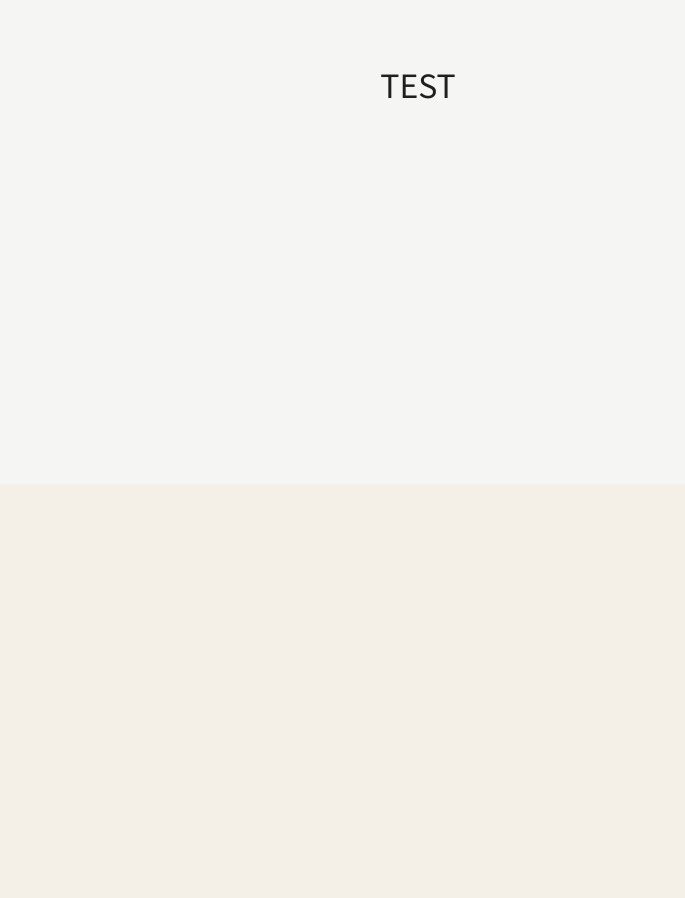
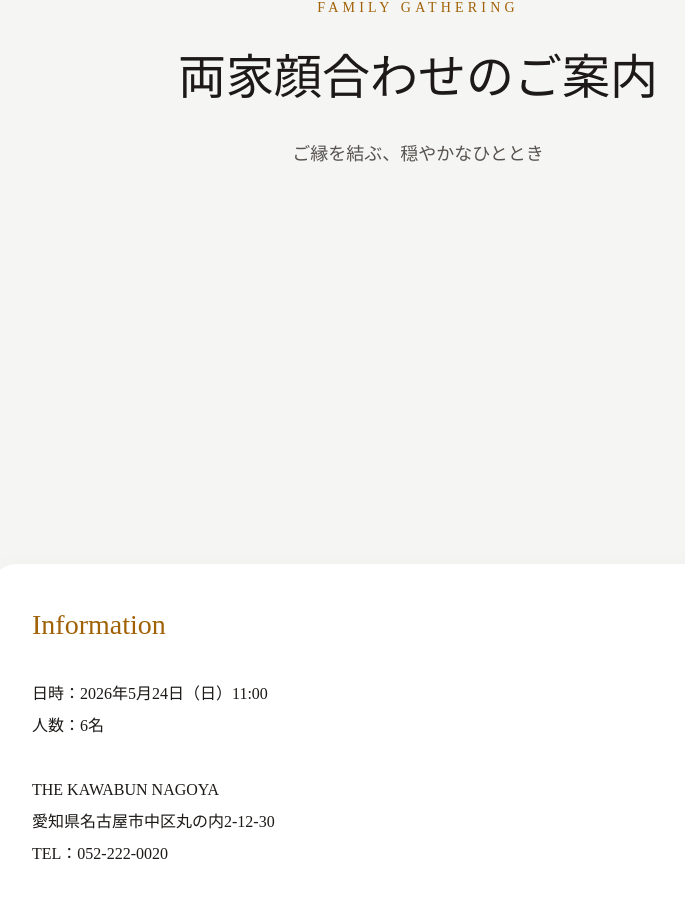
Before and after one commit to g-ambe/family-invitation, a React (Vite) app: page / in a window 1280 px wide. Shown: the part 316-1214 px from the top of the page, without its empty margins (222-907 px from the left). Before the commit the page ends 800 px from the top, so only its background shows below. Built offline with nearby package versions, Linux system fonts and the light colour scheme.

Commit message:
Update App.jsx

```diff
--- a/src/App.jsx
+++ b/src/App.jsx
@@ -1,16 +1,96 @@
 export default function App() {
   return (
-    <div
+    <main
       style={{
         minHeight: "100vh",
         background: "#f5f5f4",
-        display: "flex",
-        alignItems: "center",
-        justifyContent: "center",
-        fontSize: "32px",
+        color: "#1c1917",
+        fontFamily: "serif",
       }}
     >
-      TEST
-    </div>
+      {/* Hero */}
+      <section
+        style={{
+          minHeight: "100vh",
+          display: "flex",
+          flexDirection: "column",
+          alignItems: "center",
+          justifyContent: "center",
+          textAlign: "center",
+          padding: "40px",
+        }}
+      >
+        <p
+          style={{
+            letterSpacing: "0.3em",
+            color: "#a16207",
+            marginBottom: "24px",
+            fontSize: "14px",
+          }}
+        >
+          FAMILY GATHERING
+        </p>
+
+        <h1
+          style={{
+            fontSize: "48px",
+            marginBottom: "24px",
+            fontWeight: "normal",
+          }}
+        >
+          両家顔合わせのご案内
+        </h1>
+
+        <p
+          style={{
+            fontSize: "18px",
+            lineHeight: 1.8,
+            maxWidth: "600px",
+            color: "#57534e",
+          }}
+        >
+          ご縁を結ぶ、穏やかなひととき
+        </p>
+      </section>
+
+      {/* Info */}
+      <section
+        style={{
+          maxWidth: "900px",
+          margin: "0 auto",
+          padding: "80px 24px",
+        }}
+      >
+        <div
+          style={{
+            background: "white",
+            borderRadius: "24px",
+            padding: "40px",
+            boxShadow: "0 10px 30px rgba(0,0,0,0.05)",
+          }}
+        >
+          <h2
+            style={{
+              fontSize: "28px",
+              marginBottom: "32px",
+              color: "#a16207",
+            }}
+          >
+            Information
+          </h2>
+
+          <div style={{ lineHeight: 2 }}>
+            <p>日時：2026年5月24日（日）11:00</p>
+            <p>人数：6名</p>
+
+            <br />
+
+            <p>THE KAWABUN NAGOYA</p>
+            <p>愛知県名古屋市中区丸の内2-12-30</p>
+            <p>TEL：052-222-0020</p>
+          </div>
+        </div>
+      </section>
+    </main>
   )
 }
```
